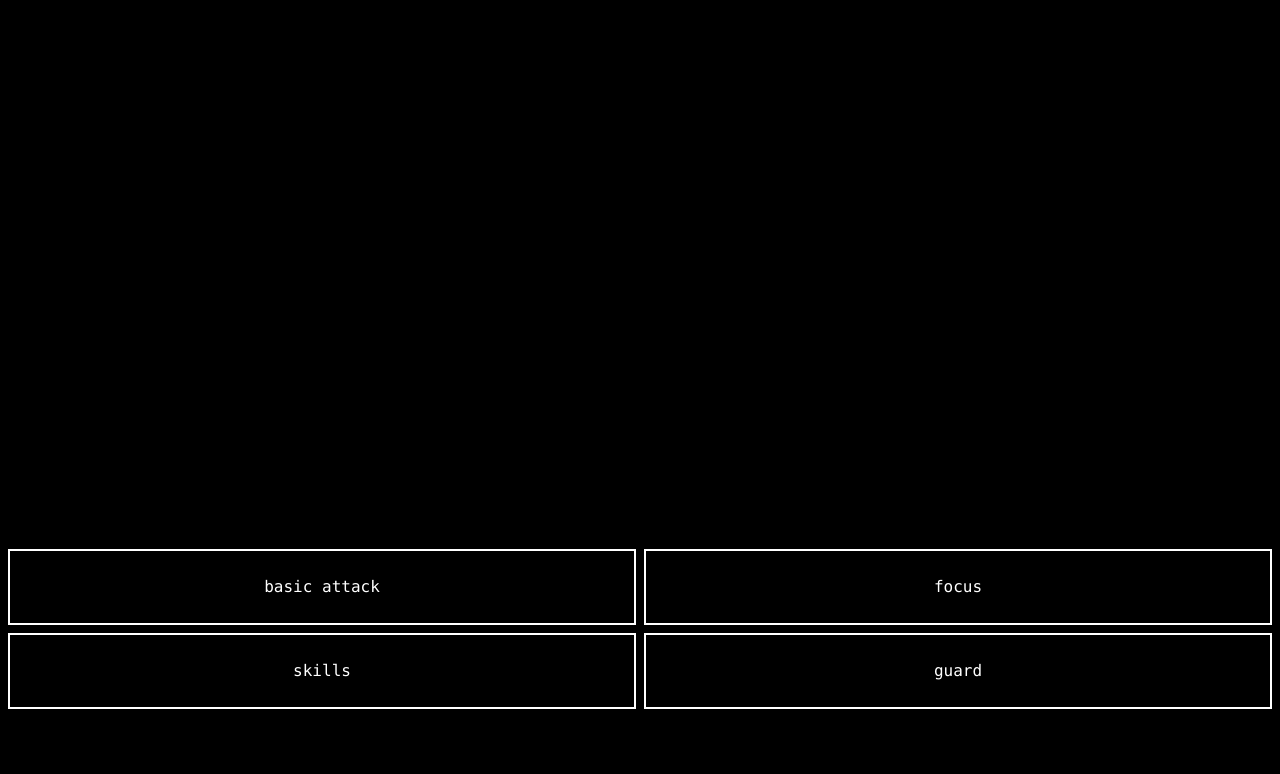
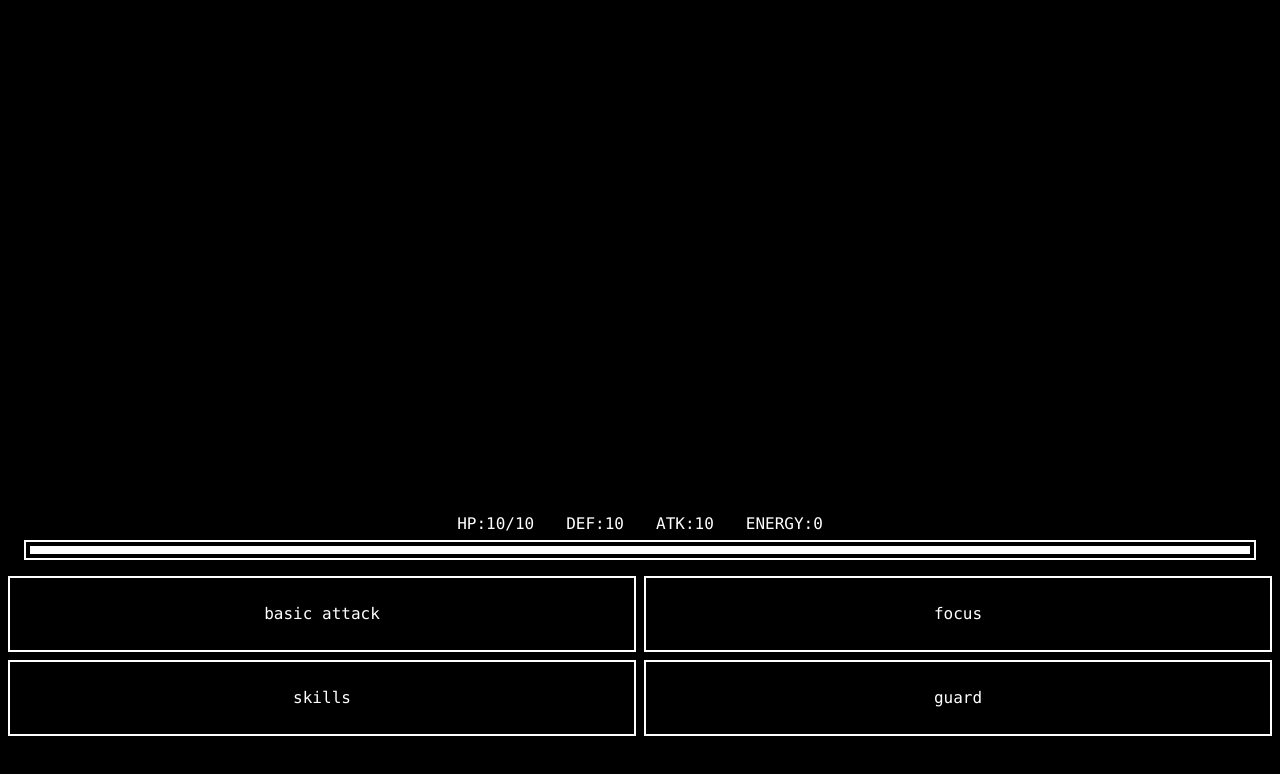
Before and after one commit to tchrjs/open-expedition, a Next.js app: page / in a window 1280 px wide. Both pictures are taken after a click on the button "start". Shown: the top 774 px of the page. Built offline with nearby package versions, Linux system fonts and the light colour scheme.

Commit message:
Added player stats and health bar

```diff
--- a/app/page.jsx
+++ b/app/page.jsx
@@ -7,14 +7,15 @@ const gameStates = {
     battle: 1,
 };
 
-const player = {
-    health: 10,
-    attack: 10,
-    energy: 0,
-};
-
 export default function Home() {
     const [currentGameState, setCurrentGameState] = useState(gameStates.start);
+    const [playerStats, updatePlayerStats] = useState({
+        health: 10,
+        maxHealth: 10,
+        attack: 10,
+        defense: 10,
+        energy: 0,
+    });
 
     const onStart = function () {
         setCurrentGameState(gameStates.battle);
@@ -52,9 +53,33 @@ export default function Home() {
                 }`}
             >
                 {/** battle ground */}
-                <div className="h-4/6 m-2"></div>
+                <div className="h-3/5 m-2"></div>
                 {/** player */}
-                <div className="h-2/6 m-2">
+                <div className="h-2/5 m-2">
+                    {/** stats */}
+                    <div className="flex flex-col gap-1 p-4">
+                        <div className="text-white flex justify-center items-center gap-8">
+                            <div>
+                                {`HP:${playerStats.health}/${playerStats.maxHealth}`}
+                            </div>
+                            <div>{`DEF:${playerStats.defense}`}</div>
+                            <div>{`ATK:${playerStats.attack}`}</div>
+                            <div>{`ENERGY:${playerStats.energy}`}</div>
+                        </div>
+                        <div className="w-full h-full p-1 border-white border-2 flex justify-start">
+                            <div
+                                className="h-2 bg-white"
+                                style={{
+                                    width: `${
+                                        (playerStats.health /
+                                            playerStats.maxHealth) *
+                                        100
+                                    }%`,
+                                }}
+                            ></div>
+                        </div>
+                    </div>
+
                     {/** move options */}
                     <div className="grid grid-cols-2 grid-rows-2 place-items-center gap-2">
                         <div className="w-full text-white border-white border-2 text-center py-6">
```
